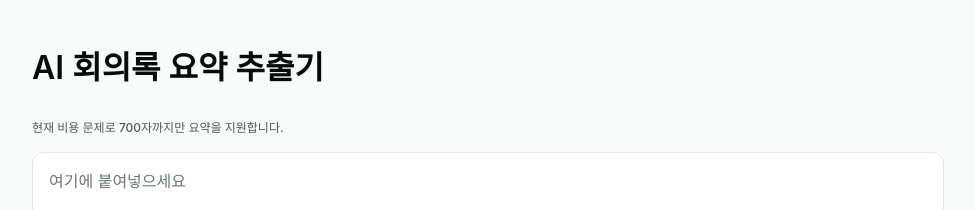
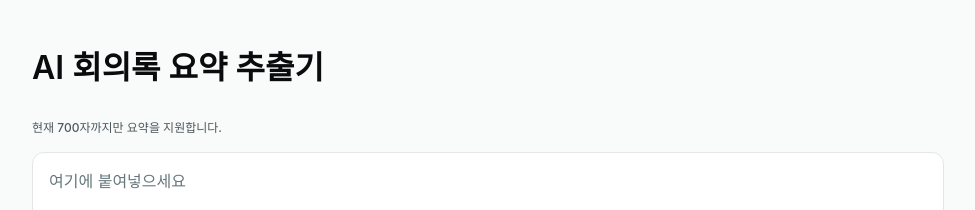
Before and after one commit to yooseong11/minutes-to-actions, a React (Vite) app: page / in a window 1280 px wide. Shown: the top 210 px of the page, without its empty margins (152-1127 px from the left). Built offline with nearby package versions, Linux system fonts and the light colour scheme.

Commit message:
chore: 텍스트 변경

```diff
--- a/src/App.tsx
+++ b/src/App.tsx
@@ -51,7 +51,7 @@ export default function App() {
       </header>
 
       <main className="main">
-        <label className="label" htmlFor="minutes">현재 비용 문제로 700자까지만 요약을 지원합니다.</label>
+        <label className="label" htmlFor="minutes">현재 700자까지만 요약을 지원합니다.</label>
         <div className="input-group">
           <textarea
             id="minutes"
```
